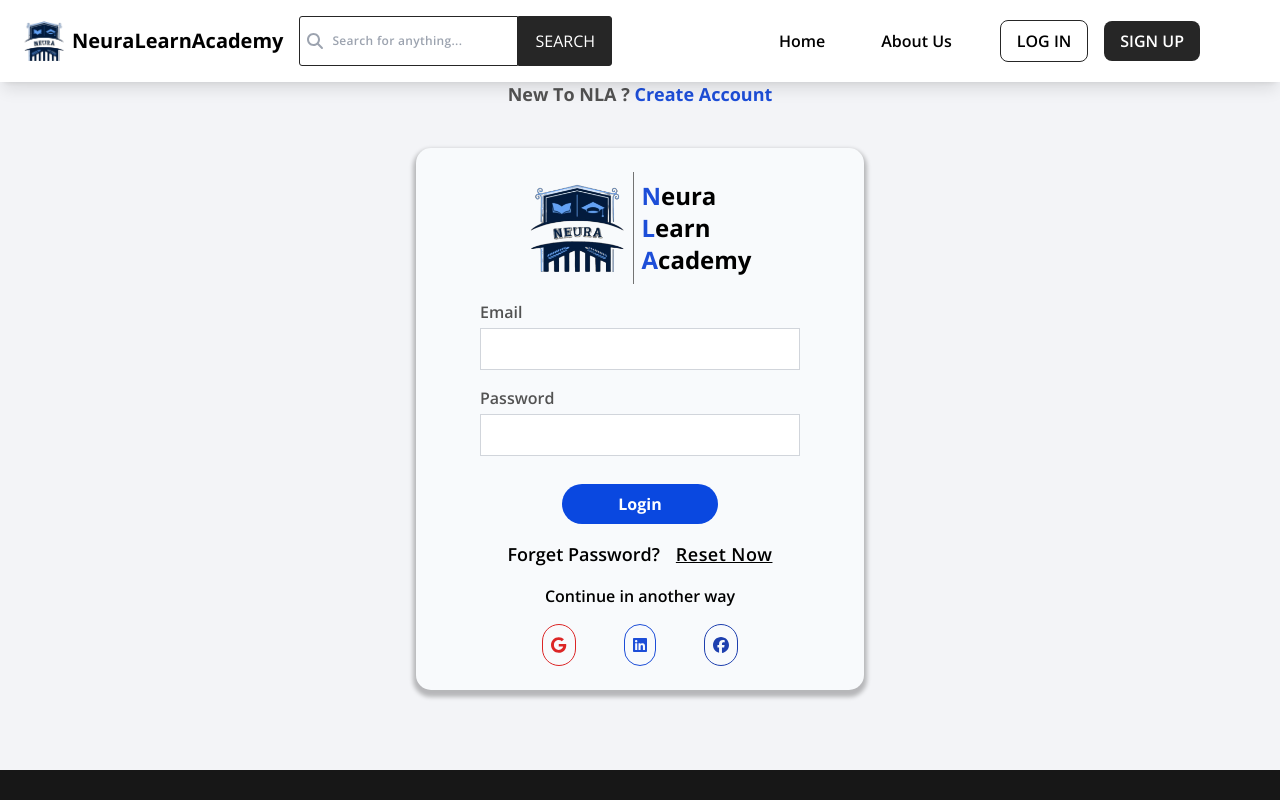
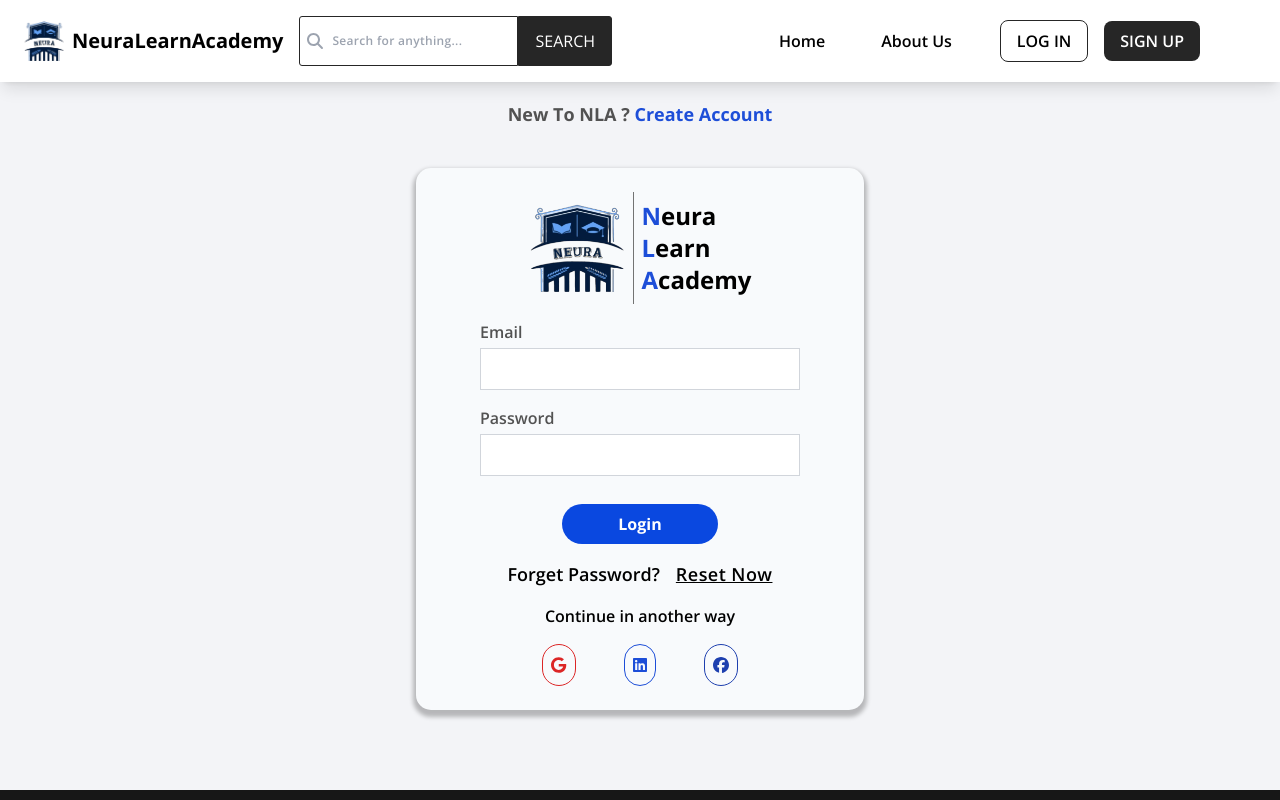
Before and after one commit to FrontEndDevo/NeuraLearnAcademy, a React (Vite) app: page /login in a window 1280 px wide. Shown: the top 800 px of the page. Built offline with nearby package versions, Linux system fonts and the light colour scheme.

Commit message:
add marigin top.

```diff
--- a/src/components/Registration/Login/Login.jsx
+++ b/src/components/Registration/Login/Login.jsx
@@ -56,7 +56,7 @@ const Login = () => {
     <>
       <div className="flex flex-col items-center px-10 ">
         <div className="flex items-center justify-between mb-10">
-          <h1 className="font-bold text-neutral-600 md:text-lg">
+          <h1 className="font-bold text-neutral-600 md:text-lg mt-5">
             New To NLA ?{" "}
             <Link to="/signup">
               <span className="text-lg font-bold text-blue-700">
```
